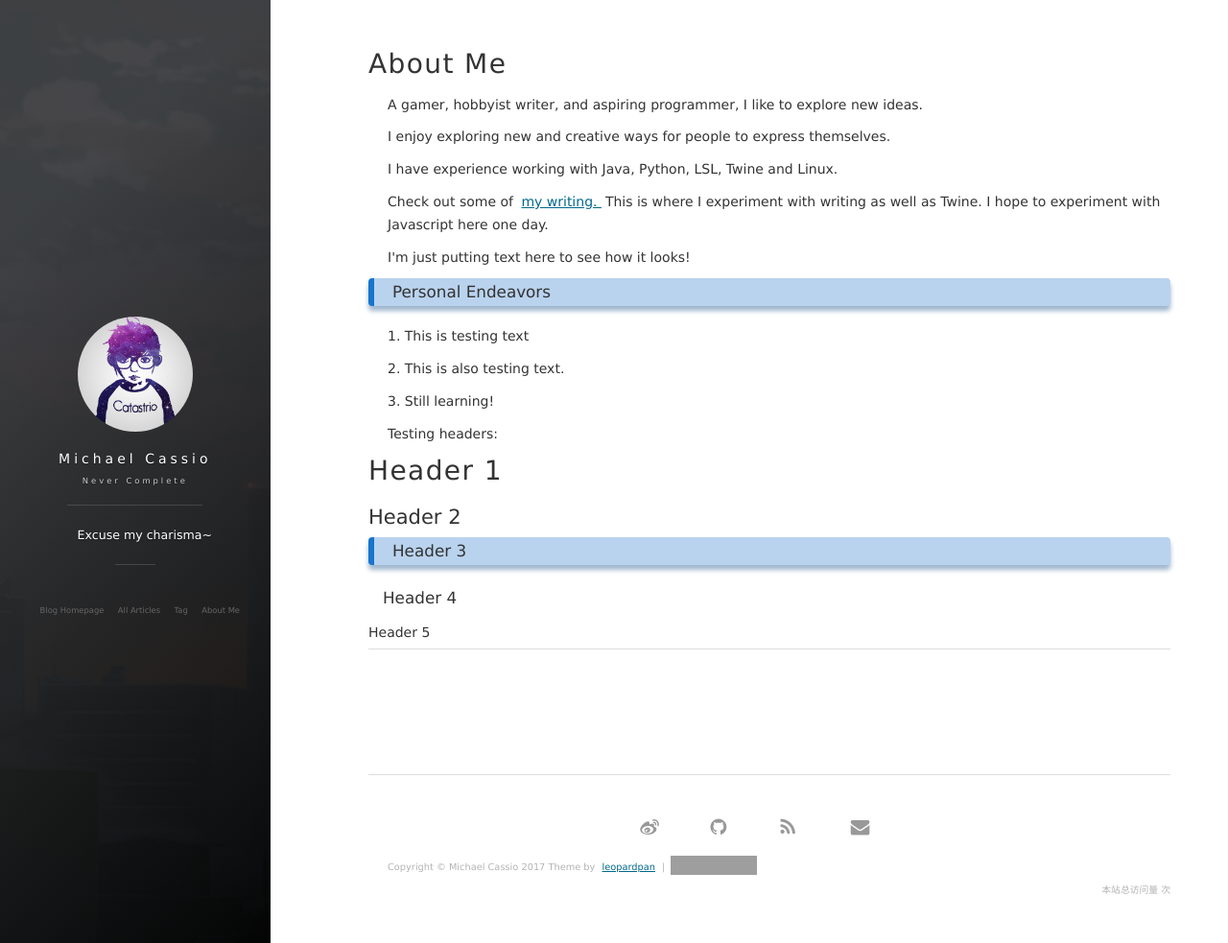
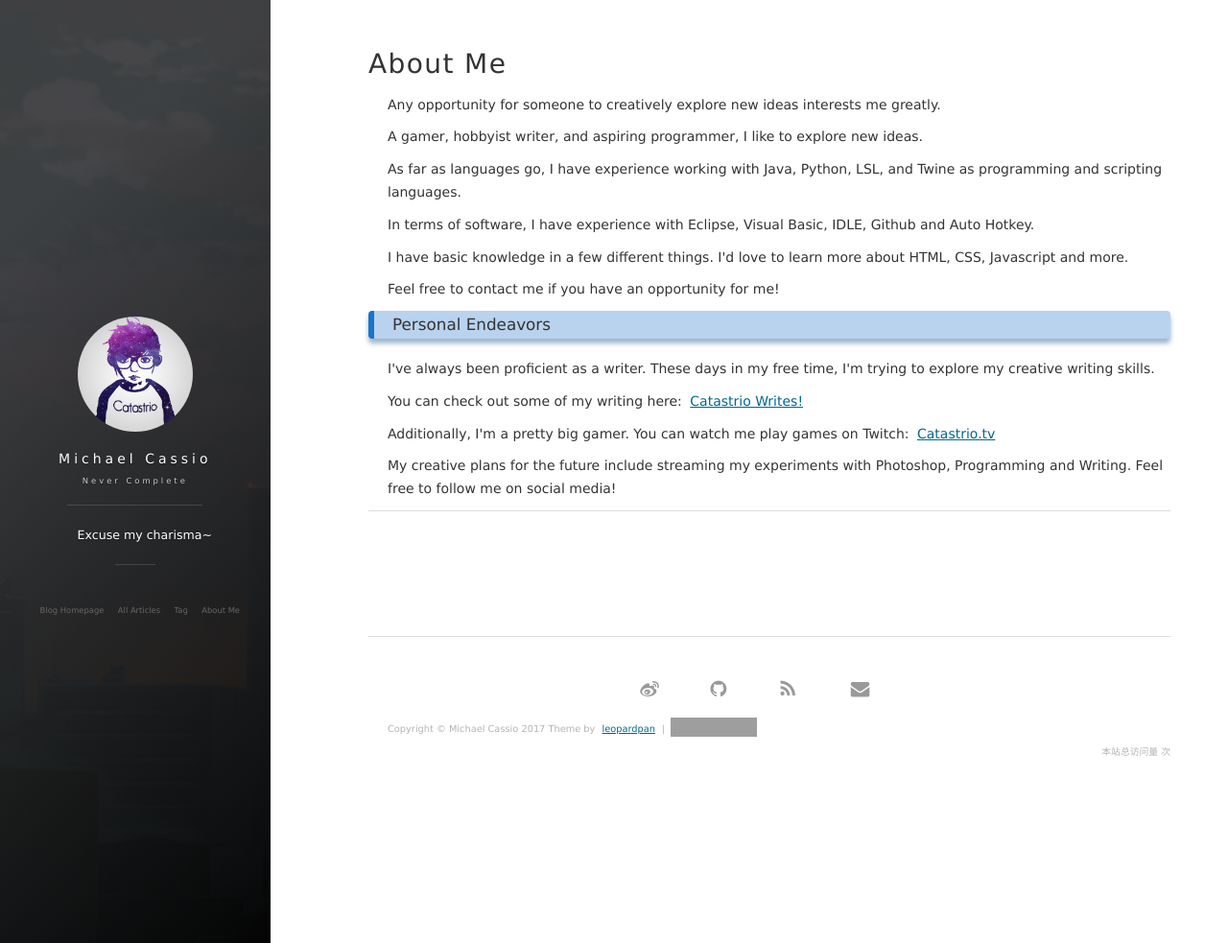
Before and after one commit to Catastrio/catastrio.github.io, a Jekyll site: the page built from about.md, in a window 1280 px wide and 983 px high. Shown: the whole window at 96% size. Built offline with Jekyll 4.4.1, drawn with Linux system fonts in a browser that asks for light colours; nearby versions of some CDN libraries; our own code applies the rules of GitHub Pages for plain Markdown files; comment, search, counter and statistics services are not loaded; grey boxes are pictures that could not be loaded.

Commit message:
Final touches on the about section
I finished putting some personal touches on here discussing who I am.

```diff
--- a/about.md
+++ b/about.md
@@ -3,20 +3,27 @@ layout: page
 title: About Me
 ---
 
-A gamer, hobbyist writer, and aspiring programmer, I like to explore new ideas.
-<p>
-I enjoy exploring new and creative ways for people to express themselves.
-<p>
-I have experience working with Java, Python, LSL, Twine and Linux.
+Any opportunity for someone to creatively explore new ideas interests me greatly.
 
 <p>
 
-Check out some of
-<a target="_blank" href="https://catastrio-writes.tumblr.com"> my writing. </a>
-This is where I experiment with writing as well as Twine. I hope to experiment with Javascript here one day.
+A gamer, hobbyist writer, and aspiring programmer, I like to explore new ideas.
+
 <p>
 
-I'm just putting text here to see how it looks!
+As far as languages go, I have experience working with Java, Python, LSL, and Twine as programming and scripting languages.
+
+<p>
+
+In terms of software, I have experience with Eclipse, Visual Basic, IDLE, Github and Auto Hotkey.
+
+<p>
+
+I have basic knowledge in a few different things. I'd love to learn more about HTML, CSS, Javascript and more.
+
+<p>
+
+Feel free to contact me if you have an opportunity for me!
 
 <p>
 
@@ -24,26 +31,20 @@ I'm just putting text here to see how it looks!
 
 <p>
 
-1. This is testing text
+I've always been proficient as a writer. These days in my free time, I'm trying to explore my creative writing skills.
 
 <p>
 
-2. This is also testing text.
+You can check out some of my writing here:
+<a target="_blank" href="https://catastrio-writes.tumblr.com">Catastrio Writes!</a>
 
 <p>
 
-3. Still learning!
+Additionally, I'm a pretty big gamer. You can watch me play games on Twitch: <a target="_blank" href="https://twitch.tv/catastrio">Catastrio.tv</a>
 
 <p>
 
-Testing headers:
-<h1> Header 1 </h1>
-<h2> Header 2 </h2>
-<h3> Header 3 </h3>
-<h4> Header 4 </h4>
-<h5> Header 5 </h5>
-
-<p>
+My creative plans for the future include streaming my experiments with Photoshop, Programming and Writing. Feel free to follow me on social media!
 
 <p>
 
```
